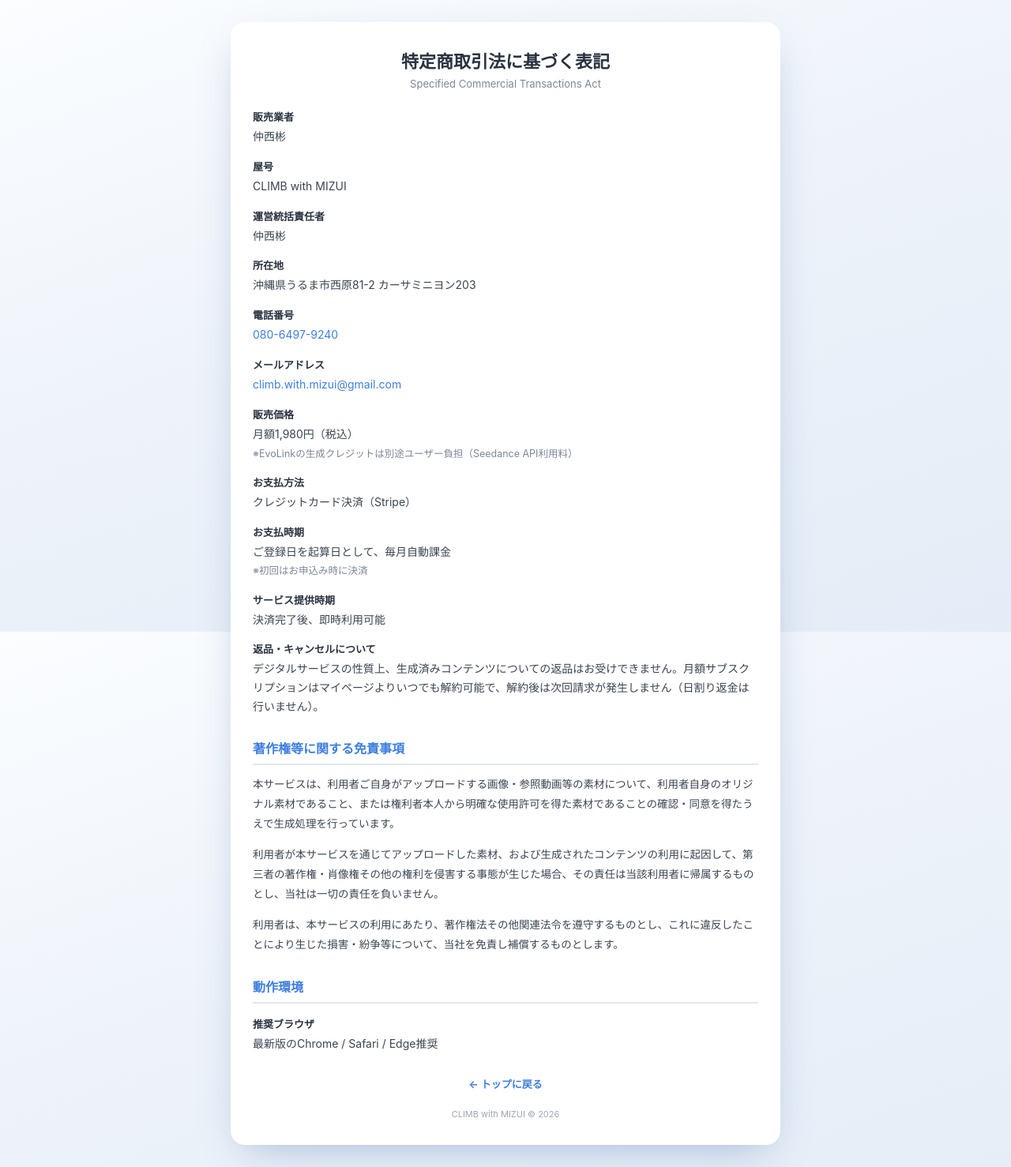
After one commit to climbwithmizui/dance-studio-saas, a Flask app: page /tokushoho in a window 1280 px wide. The commit adds this page. Shown: the whole page at 79% size. Run offline with Flask 3, Linux system fonts and the light colour scheme.

Commit message:
add tokushoho page and show generation errors honestly

```diff
--- a/app.py
+++ b/app.py
@@ -453,6 +453,12 @@ def index():
     return render_template("index.html", public_links=public_links)
 
 
+@app.route("/tokushoho")
+def tokushoho():
+    """特定商取引法に基づく表記（誰でも閲覧できるよう認証不要）。"""
+    return render_template("tokushoho.html")
+
+
 # ----------------------------------------------------------------------------
 # 認証ルート
 # ----------------------------------------------------------------------------
@@ -816,14 +822,18 @@ def status(task_id):
         )
 
     results = data.get("results") or []
-    safe_error = None
+    task_error = None
     error_code = None
     if data.get("status") == "failed":
+        raw_error = data.get("error")
         print(
-            f"[EvoLink task failed] task={task_id} error={data.get('error')}",
+            f"[EvoLink task failed] task={task_id} error={raw_error}",
             flush=True,
         )
-        safe_error = "EvoLinkで生成処理に失敗しました。時間をおいて再度お試しください。"
+        # 方針: 生成失敗の理由は隠さず、EvoLink が返した内容を添えて利用者に伝える。
+        # （運営側の内部事情を隠す必要はないため。原文はサーバーログにも残す）
+        detail = str(raw_error).strip() if raw_error else "詳細不明"
+        task_error = f"EvoLinkからの失敗理由: {detail}"
         error_code = "DS-EVOLINK-003"
         cleanup_job_inputs(job)
     return jsonify(
@@ -832,7 +842,7 @@ def status(task_id):
             "status": data.get("status"),
             "progress": data.get("progress"),
             "video_url": results[0] if results else None,
-            "error": safe_error,
+            "error": task_error,
             "error_code": error_code,
         }
     )
--- a/templates/index.html
+++ b/templates/index.html
@@ -469,6 +469,7 @@
       {% if public_links.privacy %}<a href="{{ public_links.privacy }}" target="_blank" rel="noopener">プライバシー</a>{% endif %}
       {% if public_links.cancel %}<a href="{{ public_links.cancel }}" target="_blank" rel="noopener">解約・返金</a>{% endif %}
       {% if public_links.support %}<a href="{{ public_links.support }}" target="_blank" rel="noopener">サポート</a>{% endif %}
+      <a href="{{ url_for('tokushoho') }}">特定商取引法に基づく表記</a>
     </div>
     CLIMB with MIZUI © 2026
   </footer>
--- a/templates/login.html
+++ b/templates/login.html
@@ -46,6 +46,7 @@
       <button type="submit">ログイン</button>
     </form>
     <p class="foot">アカウントをお持ちでない方は <a href="{{ url_for('signup') }}">新規登録</a></p>
+    <p class="foot"><a href="{{ url_for('tokushoho') }}">特定商取引法に基づく表記</a></p>
   </div>
 </body>
 </html>
--- a/templates/signup.html
+++ b/templates/signup.html
@@ -46,6 +46,7 @@
       <button type="submit">登録する</button>
     </form>
     <p class="foot">すでにアカウントをお持ちの方は <a href="{{ url_for('login') }}">ログイン</a></p>
+    <p class="foot"><a href="{{ url_for('tokushoho') }}">特定商取引法に基づく表記</a></p>
   </div>
 </body>
 </html>
--- /dev/null
+++ b/templates/tokushoho.html
@@ -0,0 +1,107 @@
+<!DOCTYPE html>
+<html lang="ja">
+<head>
+  <meta charset="UTF-8" />
+  <meta name="viewport" content="width=device-width, initial-scale=1.0" />
+  <title>特定商取引法に基づく表記 — Dance Studio</title>
+  <style>
+    body {
+      font-family: "Noto Sans JP", -apple-system, BlinkMacSystemFont, sans-serif;
+      background: linear-gradient(160deg, #fbfdff 0%, #eef3fa 45%, #e4ecf7 100%);
+      background-attachment: fixed;
+      min-height: 100vh; margin: 0; padding: 28px 16px;
+      color: #2a3441;
+    }
+    .card {
+      width: 100%; max-width: 640px; margin: 0 auto; background: #fff;
+      padding: 32px 28px; border-radius: 18px;
+      box-shadow: 0 18px 50px -18px rgba(70,110,170,.45);
+    }
+    h1 { font-size: 22px; margin: 0 0 6px; text-align: center; }
+    p.sub { text-align: center; color: #7b8797; font-size: 13px; margin: 0 0 24px; }
+    h2 {
+      font-size: 16px; margin: 28px 0 12px; padding-bottom: 8px;
+      border-bottom: 2px solid rgba(120,150,190,.22); color: #3f7fe0;
+    }
+    dl { margin: 0; }
+    dt {
+      font-size: 13px; font-weight: 700; color: #2a3441;
+      margin: 16px 0 4px;
+    }
+    dd {
+      margin: 0; font-size: 14px; line-height: 1.7; color: #3a4552;
+    }
+    dd .note {
+      display: block; font-size: 12.5px; color: #7b8797; margin-top: 2px;
+    }
+    dd a { color: #3f7fe0; text-decoration: none; }
+    .disclaimer p {
+      font-size: 13.5px; line-height: 1.85; color: #3a4552; margin: 0 0 14px;
+    }
+    .foot { text-align: center; margin-top: 30px; font-size: 13px; }
+    .foot a { color: #3f7fe0; font-weight: 700; text-decoration: none; }
+    footer { text-align: center; margin-top: 22px; font-size: 11px; color: #9aa6b6; }
+  </style>
+</head>
+<body>
+  <div class="card">
+    <h1>特定商取引法に基づく表記</h1>
+    <p class="sub">Specified Commercial Transactions Act</p>
+
+    <dl>
+      <dt>販売業者</dt>
+      <dd>仲西彬</dd>
+
+      <dt>屋号</dt>
+      <dd>CLIMB with MIZUI</dd>
+
+      <dt>運営統括責任者</dt>
+      <dd>仲西彬</dd>
+
+      <dt>所在地</dt>
+      <dd>沖縄県うるま市西原81-2 カーサミニヨン203</dd>
+
+      <dt>電話番号</dt>
+      <dd><a href="tel:080-6497-9240">080-6497-9240</a></dd>
+
+      <dt>メールアドレス</dt>
+      <dd><a href="mailto:climb.with.mizui@gmail.com">climb.with.mizui@gmail.com</a></dd>
+
+      <dt>販売価格</dt>
+      <dd>月額1,980円（税込）
+        <span class="note">※EvoLinkの生成クレジットは別途ユーザー負担（Seedance API利用料）</span>
+      </dd>
+
+      <dt>お支払方法</dt>
+      <dd>クレジットカード決済（Stripe）</dd>
+
+      <dt>お支払時期</dt>
+      <dd>ご登録日を起算日として、毎月自動課金
+        <span class="note">※初回はお申込み時に決済</span>
+      </dd>
+
+      <dt>サービス提供時期</dt>
+      <dd>決済完了後、即時利用可能</dd>
+
+      <dt>返品・キャンセルについて</dt>
+      <dd>デジタルサービスの性質上、生成済みコンテンツについての返品はお受けできません。月額サブスクリプションはマイページよりいつでも解約可能で、解約後は次回請求が発生しません（日割り返金は行いません）。</dd>
+    </dl>
+
+    <h2>著作権等に関する免責事項</h2>
+    <div class="disclaimer">
+      <p>本サービスは、利用者ご自身がアップロードする画像・参照動画等の素材について、利用者自身のオリジナル素材であること、または権利者本人から明確な使用許可を得た素材であることの確認・同意を得たうえで生成処理を行っています。</p>
+      <p>利用者が本サービスを通じてアップロードした素材、および生成されたコンテンツの利用に起因して、第三者の著作権・肖像権その他の権利を侵害する事態が生じた場合、その責任は当該利用者に帰属するものとし、当社は一切の責任を負いません。</p>
+      <p>利用者は、本サービスの利用にあたり、著作権法その他関連法令を遵守するものとし、これに違反したことにより生じた損害・紛争等について、当社を免責し補償するものとします。</p>
+    </div>
+
+    <h2>動作環境</h2>
+    <dl>
+      <dt>推奨ブラウザ</dt>
+      <dd>最新版のChrome / Safari / Edge推奨</dd>
+    </dl>
+
+    <p class="foot"><a href="{{ url_for('index') }}">← トップに戻る</a></p>
+    <footer>CLIMB with MIZUI © 2026</footer>
+  </div>
+</body>
+</html>
```
Also changed, not shown: tests/test_app.py (+14 -2 lines).
